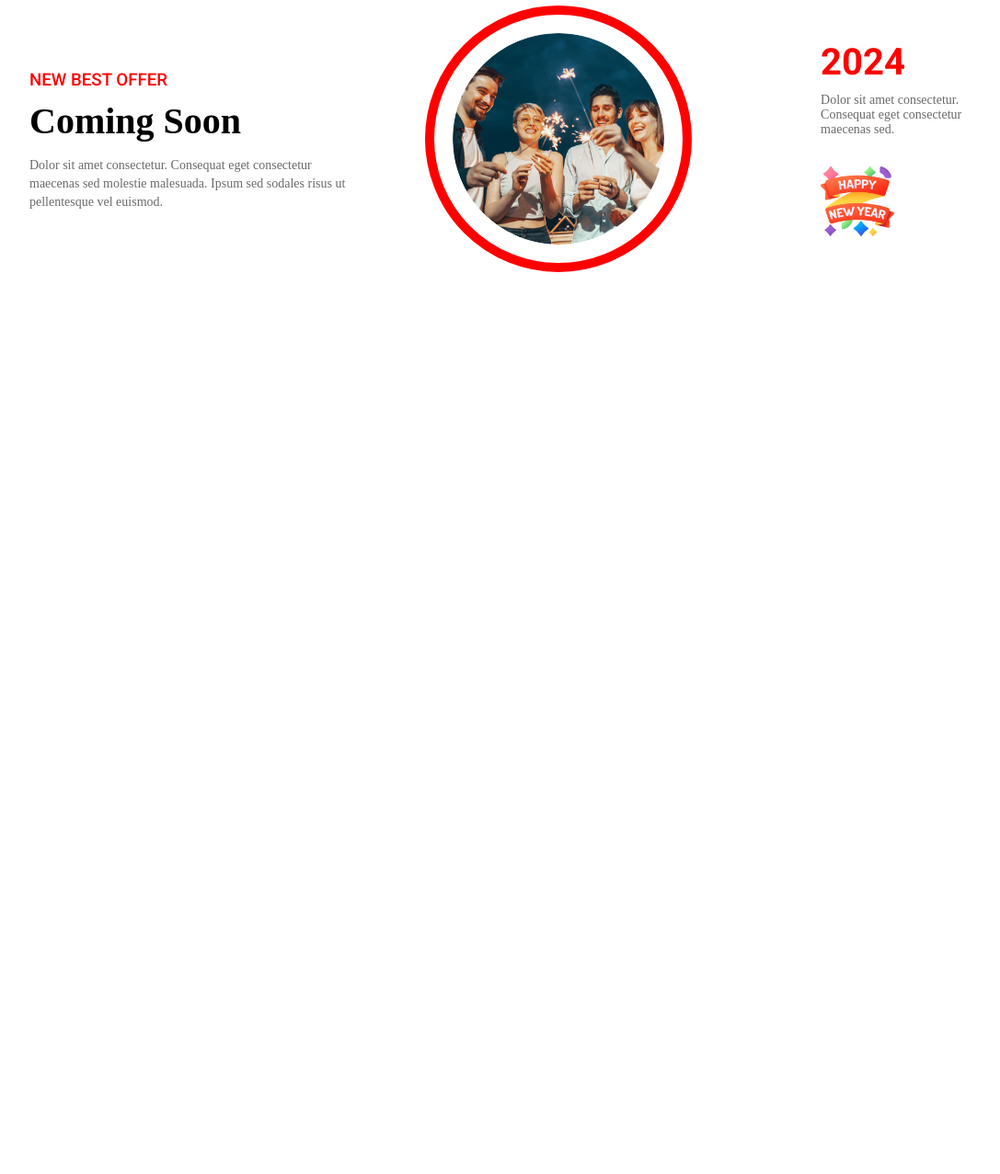
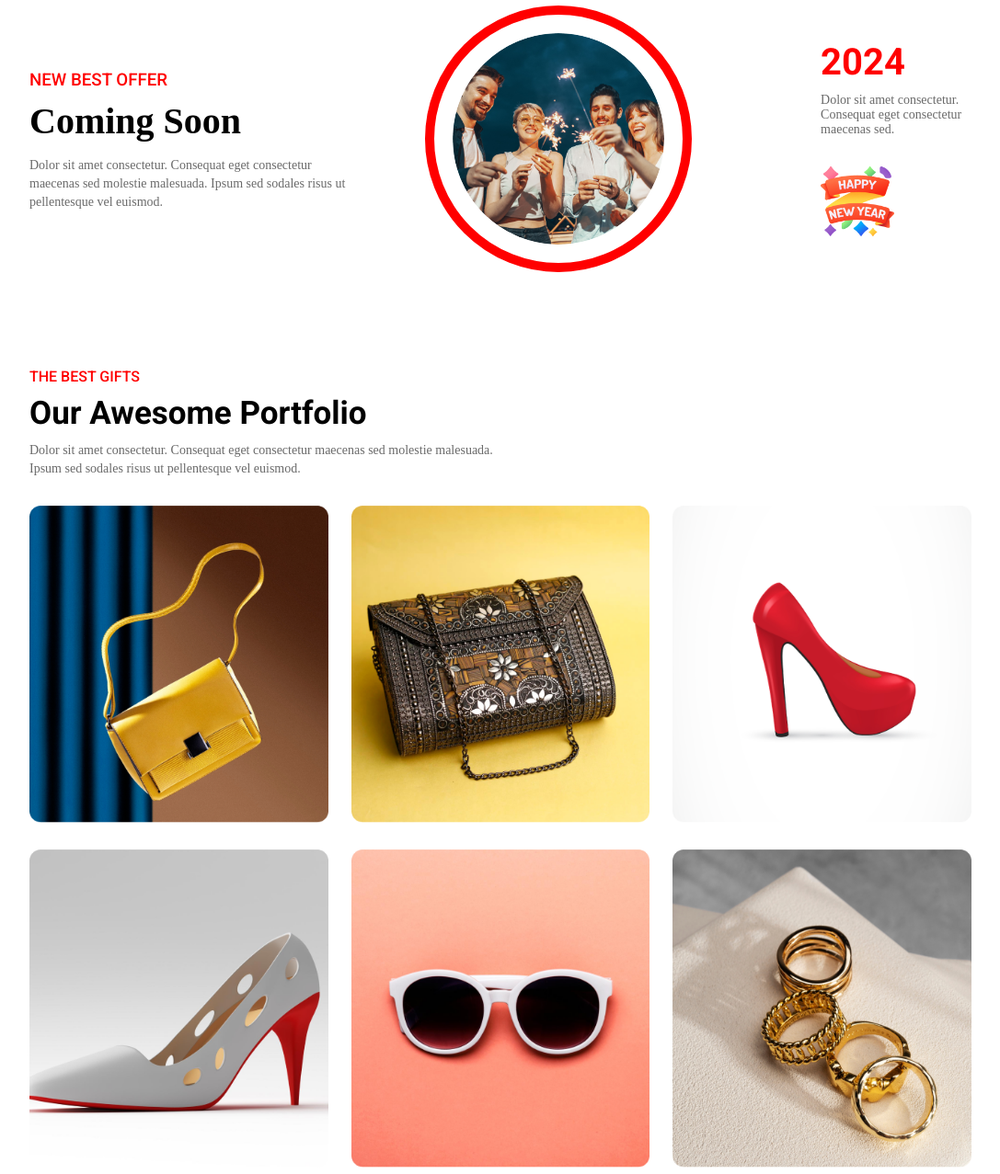
Before and after one commit to Aslam-Hosen/assignment-1, a plain HTML site: page index.html in a window 1280 px wide. Shown: the part 2317-3594 px from the top of the page at 92% size, without its empty margins (96-1183 px from the left). Before the commit the page ends 2617 px from the top, so only its background shows below. Drawn offline with Linux system fonts and the light colour scheme.

Commit message:
added gift section

```diff
--- a/index.html
+++ b/index.html
@@ -90,6 +90,28 @@
          </div>
     </section>
 
+<!-- Gift area style -->
+
+    <section class="container gift">
+        <div class="gift-content">
+             <h3>THE BEST GIFTS</h3>
+             <h1>Our Awesome Portfolio</h1>
+             <p class="primary-clr">Dolor sit amet consectetur. Consequat eget consectetur maecenas sed molestie malesuada. Ipsum sed sodales risus ut pellentesque vel euismod. </p>
+        </div>
+
+        <div class="gift-img-top">
+            <div class="gift-item"><img src="images/Rectangle 3.png" alt=""></div>
+            <div class="gift-item"><img src="images/Rectangle 4.png" alt=""></div>
+            <div class="gift-item"><img src="images/Rectangle 5.png" alt=""></div>
+        </div>
+
+        <div class="gift-img-bottom">
+              <div class="gift-item"><img src="images/Rectangle 6.png" alt=""></div>
+              <div class="gift-item"><img src="images/Rectangle 7.png" alt=""></div>
+              <div class="gift-item"><img src="images/Rectangle 8.png" alt=""></div>
+        </div>
+    </section>
+
     </main>
 
 
--- a/style.css
+++ b/style.css
@@ -158,7 +158,11 @@ span{
     margin-top: 25px;
 }
 
-/* Coming soon area */
+/* Coming soon area style */
+
+.coming-soon{
+    margin-bottom: 100px;
+}
 
 .coming-soon-main {
     display: flex;
@@ -209,3 +213,63 @@ span{
     width: 80px;
     margin-top: 30px;
 }
+
+/* Gift area style */
+
+.gift-img-top {
+    display: flex;
+    gap: 25px;
+    justify-content: space-between;
+}
+
+.gift-img-bottom {
+    display: flex;
+    gap: 25px;
+    margin-top: 25px;
+    justify-content: space-between;
+}
+
+.gift-item img {
+    width: 100%;
+}
+
+.gift-img-top {
+    display: flex;
+    gap: 25px;
+    justify-content: space-between;
+}
+
+.gift-img-bottom {
+    display: flex;
+    gap: 25px;
+    margin-top: 25px;
+    justify-content: space-between;
+}
+
+.gift-item img {
+    width: 100%;
+}
+
+.gift-content h3 {
+    font-family: "Roboto", serif;
+    color: red;
+    font-size: 16px;
+    font-weight: 500;
+    margin-bottom: 10px;
+}
+
+.gift-content h1 {
+    font-size: 35px;
+    font-family: "Roboto";
+    margin-bottom: 10px;
+}
+
+.gift-content p {
+    width: 510px;
+    line-height: 20px;
+    margin-bottom: 30px;
+}
+
+.gift {
+    margin-bottom: 100px;
+}
```
